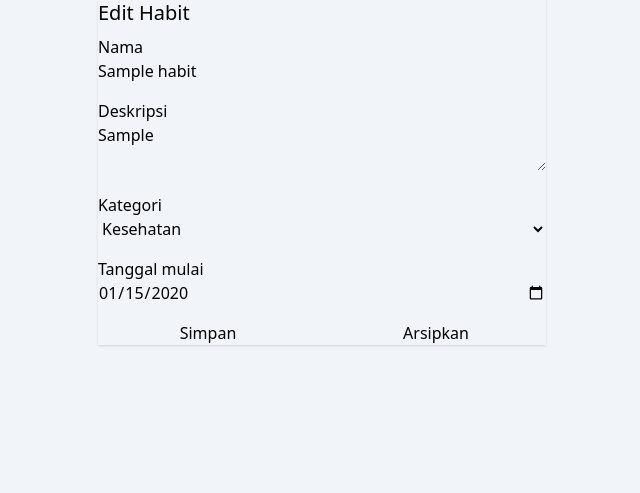
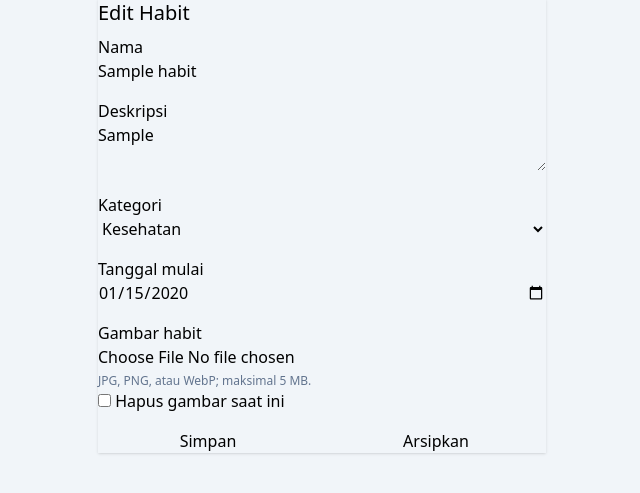
Before and after one commit to Klrfl/htracker, a PHP site: page /habits/edit.php?id=1 in a window 1280 px wide. Shown: the part 93-586 px from the top of the page, without its empty margins (318-958 px from the left). Run offline with PHP 8.4, Linux system fonts and the light colour scheme; the visitor is signed in with stand-in values (Sample User, id 1); tables that the repository leaves empty hold one stand-in row (values such as "Sample post"); some libraries are stand-ins or nearby versions.

Commit message:
fitur aplod file

```diff
--- a/assets/app.js
+++ b/assets/app.js
@@ -55,17 +55,11 @@ document.addEventListener("submit", async (e) => {
     if (total && data.total_today !== undefined) {
       total.textContent = `${data.total_today}/${total.dataset.total} selesai`;
     }
-  } catch {
-    if (
-      e.submitter?.name &&
-      !form.querySelector(`input[name="${e.submitter.name}"]`)
-    ) {
-      const input = document.createElement("input");
-      input.type = "hidden";
-      input.name = e.submitter.name;
-      input.value = e.submitter.value;
-      form.appendChild(input);
-    }
-    form.submit();
+  } catch (error) {
+    window.alert(
+      error instanceof Error
+        ? `Habit gagal diperbarui: ${error.message}`
+        : "Habit gagal diperbarui. Silakan coba lagi.",
+    );
   }
 });
--- a/db_habit_tracker.sql
+++ b/db_habit_tracker.sql
@@ -21,6 +21,7 @@ CREATE TABLE habits (
     user_id INT NOT NULL,
     nama_habit VARCHAR(100) NOT NULL,
     deskripsi TEXT NULL,
+    gambar VARCHAR(255) NULL,
     kategori VARCHAR(50) NOT NULL DEFAULT 'Kesehatan',
     frekuensi ENUM('harian','mingguan') NOT NULL DEFAULT 'harian',
     target_hari INT NOT NULL DEFAULT 30,
--- a/habits/edit.php
+++ b/habits/edit.php
@@ -1,12 +1,13 @@
 <?php
 require('../koneksi.php');
+require('../helpers.php');
 wajib_login();
 
 $base = '..';
 $title = 'Edit Habit';
 
 $id = (int)($_GET['id'] ?? 0);
-$stmt = mysqli_prepare($conn, "SELECT id, nama_habit, deskripsi, kategori, tanggal_mulai FROM habits WHERE id = ? AND user_id = ?");
+$stmt = mysqli_prepare($conn, "SELECT id, nama_habit, deskripsi, kategori, tanggal_mulai, gambar, is_active FROM habits WHERE id = ? AND user_id = ?");
 mysqli_stmt_bind_param($stmt, "ii", $id, $_SESSION['user_id']);
 mysqli_stmt_execute($stmt);
 $habit = mysqli_fetch_assoc(mysqli_stmt_get_result($stmt));
@@ -20,9 +21,10 @@ if (!$habit) {
 $error = '';
 
 if ($_SERVER['REQUEST_METHOD'] === 'POST') {
-  if (isset($_POST['hapus'])) {
-    $stmt = mysqli_prepare($conn, "UPDATE habits SET is_active = 0 WHERE id = ? AND user_id = ?");
-    mysqli_stmt_bind_param($stmt, "ii", $id, $_SESSION['user_id']);
+  if (isset($_POST['arsipkan']) || isset($_POST['aktifkan'])) {
+    $is_active = isset($_POST['aktifkan']) ? 1 : 0;
+    $stmt = mysqli_prepare($conn, "UPDATE habits SET is_active = ? WHERE id = ? AND user_id = ?");
+    mysqli_stmt_bind_param($stmt, "iii", $is_active, $id, $_SESSION['user_id']);
     mysqli_stmt_execute($stmt);
     mysqli_stmt_close($stmt);
 
@@ -45,14 +47,35 @@ if ($_SERVER['REQUEST_METHOD'] === 'POST') {
   } else {
     $tanggal_mulai = $bt->format('Y-m-d');
     $deskripsi_simpan = $deskripsi !== '' ? $deskripsi : null;
+    $hasil_upload = simpan_upload_gambar_habit($_FILES['gambar'] ?? null);
+    $gambar_baru = $hasil_upload['filename'];
+    $error = $hasil_upload['error'] ?? '';
 
-    $stmt = mysqli_prepare($conn, "UPDATE habits SET nama_habit = ?, deskripsi = ?, kategori = ?, tanggal_mulai = ? WHERE id = ? AND user_id = ?");
-    mysqli_stmt_bind_param($stmt, "ssssii", $nama, $deskripsi_simpan, $kategori, $tanggal_mulai, $id, $_SESSION['user_id']);
-    mysqli_stmt_execute($stmt);
-    mysqli_stmt_close($stmt);
+    if ($error === '') {
+      $hapus_gambar = isset($_POST['hapus_gambar']) && !$gambar_baru;
+      $gambar_simpan = $gambar_baru ?: ($hapus_gambar ? null : $habit['gambar']);
+      $stmt = mysqli_prepare($conn, "UPDATE habits SET nama_habit = ?, deskripsi = ?, kategori = ?, tanggal_mulai = ?, gambar = ? WHERE id = ? AND user_id = ?");
+      mysqli_stmt_bind_param($stmt, "sssssii", $nama, $deskripsi_simpan, $kategori, $tanggal_mulai, $gambar_simpan, $id, $_SESSION['user_id']);
+      $berhasil = mysqli_stmt_execute($stmt);
+      mysqli_stmt_close($stmt);
 
-    header('Location: ' . base_url() . "/habits/detail.php?id={$id}");
-    exit;
+      if (!$berhasil) {
+        if ($gambar_baru) {
+          unlink(__DIR__ . '/../uploads/habits/' . $gambar_baru);
+        }
+        $error = 'Perubahan habit gagal disimpan. Silakan coba lagi.';
+      } else {
+        if ($gambar_baru || $hapus_gambar) {
+          $gambar_lama = $habit['gambar'] ? __DIR__ . '/../uploads/habits/' . basename($habit['gambar']) : null;
+          if ($gambar_lama && is_file($gambar_lama)) {
+            unlink($gambar_lama);
+          }
+        }
+
+        header('Location: ' . base_url() . "/habits/detail.php?id={$id}");
+        exit;
+      }
+    }
   }
 }
 ?>
@@ -66,7 +89,7 @@ if ($_SERVER['REQUEST_METHOD'] === 'POST') {
       <div class="alert alert-error text-sm"><?= htmlspecialchars($error) ?></div>
     <?php endif; ?>
 
-    <form method="post" class="grid gap-4">
+    <form method="post" enctype="multipart/form-data" class="grid gap-4">
       <div>
         <label class="label" for="nama">Nama</label>
         <input type="text" id="nama" name="nama" class="input w-full" required value="<?= htmlspecialchars($_POST['nama'] ?? $habit['nama_habit']) ?>">
@@ -91,9 +114,25 @@ if ($_SERVER['REQUEST_METHOD'] === 'POST') {
         <input type="date" id="tanggal_mulai" name="tanggal_mulai" class="input w-full" value="<?= htmlspecialchars($_POST['tanggal_mulai'] ?? $habit['tanggal_mulai']) ?>">
       </div>
 
+      <div>
+        <label class="label" for="gambar">Gambar habit</label>
+        <input type="file" id="gambar" name="gambar" class="file-input w-full" accept="image/jpeg,image/png,image/webp">
+        <p class="text-xs text-slate-500 mt-1">JPG, PNG, atau WebP; maksimal 5 MB.</p>
+        <?php if ($habit['gambar']): ?>
+          <label class="label cursor-pointer justify-start gap-2 mt-2">
+            <input type="checkbox" name="hapus_gambar" value="1" class="checkbox checkbox-sm">
+            <span>Hapus gambar saat ini</span>
+          </label>
+        <?php endif; ?>
+      </div>
+
       <div class="flex gap-2">
         <button type="submit" class="btn btn-primary flex-1">Simpan</button>
-        <button type="submit" name="hapus" value="1" class="btn btn-error flex-1" onclick="return confirm('Arsipkan habit ini? Riwayatnya tetap tersimpan.')">Arsipkan</button>
+        <?php if ((int)$habit['is_active'] === 1): ?>
+          <button type="submit" name="arsipkan" value="1" class="btn btn-error flex-1" onclick="return confirm('Arsipkan habit ini? Riwayatnya tetap tersimpan.')">Arsipkan</button>
+        <?php else: ?>
+          <button type="submit" name="aktifkan" value="1" class="btn btn-success flex-1" onclick="return confirm('Aktifkan kembali habit ini?')">Aktifkan</button>
+        <?php endif; ?>
       </div>
     </form>
   </div>
--- a/helpers.php
+++ b/helpers.php
@@ -48,3 +48,46 @@ function nama_bulan(string $bulan): string
   $t = DateTime::createFromFormat('Y-m-d', $bulan . '-01');
   return $nama[(int)$t->format('n')] . ' ' . $t->format('Y');
 }
+
+function simpan_upload_gambar_habit(?array $file): array
+{
+  if (!$file || ($file['error'] ?? UPLOAD_ERR_NO_FILE) === UPLOAD_ERR_NO_FILE) {
+    return ['filename' => null, 'error' => null];
+  }
+
+  if (($file['error'] ?? null) !== UPLOAD_ERR_OK || empty($file['tmp_name']) || !is_uploaded_file($file['tmp_name'])) {
+    return ['filename' => null, 'error' => 'Upload gambar gagal. Silakan coba lagi.'];
+  }
+
+  if (($file['size'] ?? 0) <= 0 || $file['size'] > 5 * 1024 * 1024) {
+    return ['filename' => null, 'error' => 'Ukuran gambar maksimal 5 MB.'];
+  }
+
+  if (!class_exists('finfo')) {
+    return ['filename' => null, 'error' => 'Validasi tipe gambar tidak tersedia di server.'];
+  }
+
+  $finfo = new finfo(FILEINFO_MIME_TYPE);
+  $tipe_gambar = $finfo->file($file['tmp_name']);
+  $ekstensi_gambar = [
+    'image/jpeg' => 'jpg',
+    'image/png' => 'png',
+    'image/webp' => 'webp',
+  ];
+
+  if (!isset($ekstensi_gambar[$tipe_gambar])) {
+    return ['filename' => null, 'error' => 'Format gambar harus JPG, PNG, atau WebP.'];
+  }
+
+  $folder_upload = __DIR__ . '/uploads/habits';
+  if (!is_dir($folder_upload) && !mkdir($folder_upload, 0755, true) && !is_dir($folder_upload)) {
+    return ['filename' => null, 'error' => 'Folder penyimpanan gambar tidak dapat dibuat.'];
+  }
+
+  $filename = bin2hex(random_bytes(16)) . '.' . $ekstensi_gambar[$tipe_gambar];
+  if (!move_uploaded_file($file['tmp_name'], $folder_upload . '/' . $filename)) {
+    return ['filename' => null, 'error' => 'Gambar tidak dapat disimpan. Silakan coba lagi.'];
+  }
+
+  return ['filename' => $filename, 'error' => null];
+}
--- a/koneksi.php
+++ b/koneksi.php
@@ -3,7 +3,14 @@ if (session_status() === PHP_SESSION_NONE) {
   session_start();
 }
 
-$env = parse_ini_file('.env');
+$env_file = __DIR__ . '/.env';
+$env = [];
+if (is_file($env_file)) {
+  $env = parse_ini_file($env_file);
+  if ($env === false) {
+    throw new RuntimeException('File .env tidak dapat dibaca atau formatnya tidak valid.');
+  }
+}
 
 $host = $env['DB_HOST'] ?? "localhost";
 $user = $env['DB_USERNAME'] ?? "root";
```
Also changed, not shown: habits/add.php (+26 -7 lines), habits/detail.php (+8 -2 lines), migrations/20261117_add_habit_image.sql (added), uploads/habits/.htaccess (added), uploads/habits/aef3ad2789d60c3c4e02694c80df826c.png (added).
